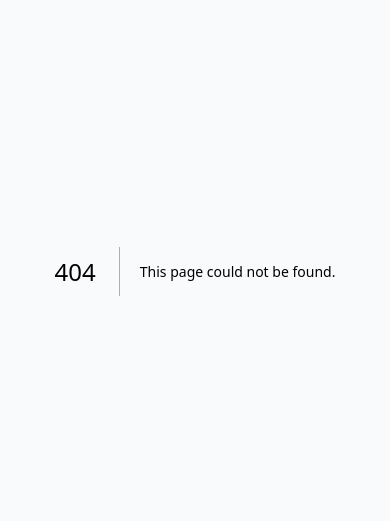
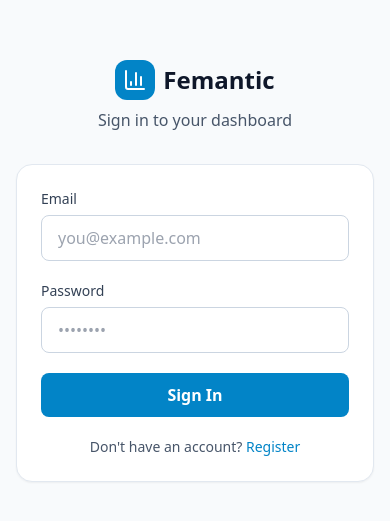
Before and after one commit to faham112/femantic, a Next.js app in the folder frontend/: page /login in a window 390 px wide. Before the commit this address had no page. Shown: the part 151-672 px from the top of the page. Built offline with nearby package versions, Linux system fonts and the light colour scheme; no server answers.

Commit message:
Add login page – responsive

```diff
--- /dev/null
+++ b/frontend/app/login/page.tsx
@@ -0,0 +1,102 @@
+"use client";
+
+import { useState } from "react";
+import { useRouter } from "next/navigation";
+import Link from "next/link";
+import Cookies from "js-cookie";
+import { login } from "@/lib/api";
+import { BarChart3, Loader2 } from "lucide-react";
+
+export default function LoginPage() {
+  const router = useRouter();
+  const [email, setEmail] = useState("");
+  const [password, setPassword] = useState("");
+  const [error, setError] = useState("");
+  const [loading, setLoading] = useState(false);
+
+  const handleSubmit = async (e: React.FormEvent) => {
+    e.preventDefault();
+    setError("");
+    setLoading(true);
+    try {
+      const data = await login(email, password);
+      Cookies.set("token", data.access_token, { expires: 1 });
+      router.push("/dashboard");
+    } catch (err: any) {
+      setError(err.response?.data?.detail || "Login failed");
+    } finally {
+      setLoading(false);
+    }
+  };
+
+  return (
+    <div className="min-h-screen flex items-center justify-center px-4 bg-slate-50">
+      <div className="w-full max-w-md">
+        <div className="text-center mb-8">
+          <Link href="/" className="inline-flex items-center gap-2">
+            <div className="w-10 h-10 bg-primary-600 rounded-xl flex items-center justify-center">
+              <BarChart3 className="w-6 h-6 text-white" />
+            </div>
+            <span className="text-2xl font-bold text-slate-900">Femantic</span>
+          </Link>
+          <p className="mt-2 text-slate-600">Sign in to your dashboard</p>
+        </div>
+
+        <form
+          onSubmit={handleSubmit}
+          className="bg-white rounded-2xl shadow-sm border border-slate-200 p-6 sm:p-8 space-y-5"
+        >
+          {error && (
+            <div className="bg-red-50 text-red-700 text-sm px-4 py-3 rounded-lg">
+              {error}
+            </div>
+          )}
+
+          <div>
+            <label className="block text-sm font-medium text-slate-700 mb-1.5">
+              Email
+            </label>
+            <input
+              type="email"
+              required
+              value={email}
+              onChange={(e) => setEmail(e.target.value)}
+              className="w-full px-4 py-2.5 rounded-lg border border-slate-300 focus:ring-2 focus:ring-primary-500 focus:border-primary-500 outline-none transition"
+              placeholder="you@example.com"
+            />
+          </div>
+
+          <div>
+            <label className="block text-sm font-medium text-slate-700 mb-1.5">
+              Password
+            </label>
+            <input
+              type="password"
+              required
+              value={password}
+              onChange={(e) => setPassword(e.target.value)}
+              className="w-full px-4 py-2.5 rounded-lg border border-slate-300 focus:ring-2 focus:ring-primary-500 focus:border-primary-500 outline-none transition"
+              placeholder="••••••••"
+            />
+          </div>
+
+          <button
+            type="submit"
+            disabled={loading}
+            className="w-full flex items-center justify-center gap-2 bg-primary-600 text-white font-semibold py-2.5 rounded-lg hover:bg-primary-700 disabled:opacity-60 transition"
+          >
+            {loading && <Loader2 className="w-4 h-4 animate-spin" />}
+            Sign In
+          </button>
+
+          <p className="text-center text-sm text-slate-600">
+            Don't have an account?{" "}
+            <Link href="/register" className="text-primary-600 font-medium hover:underline">
+              Register
+            </Link>
+          </p>
+        </form>
+      </div>
+    </div>
+  );
+}
```
